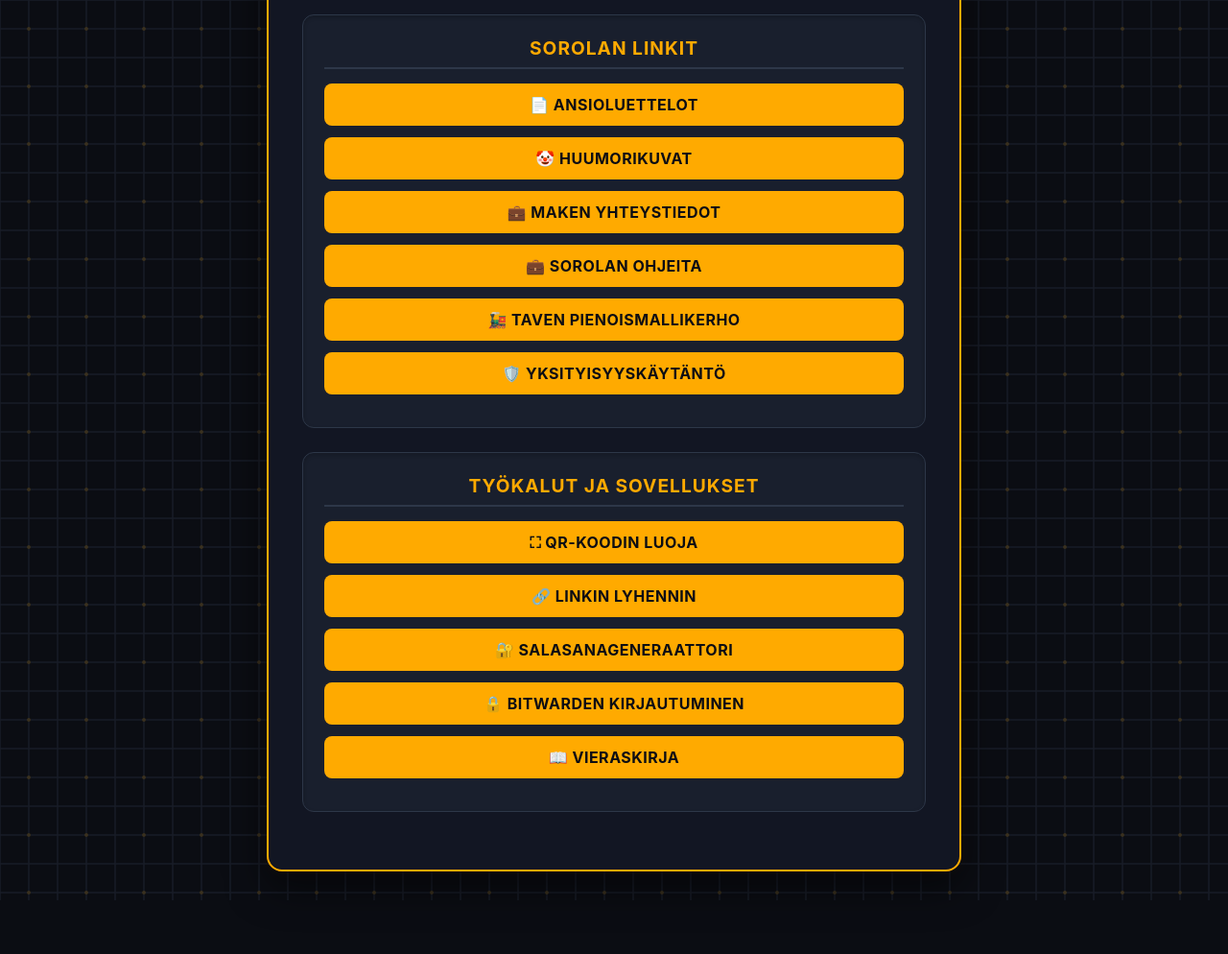
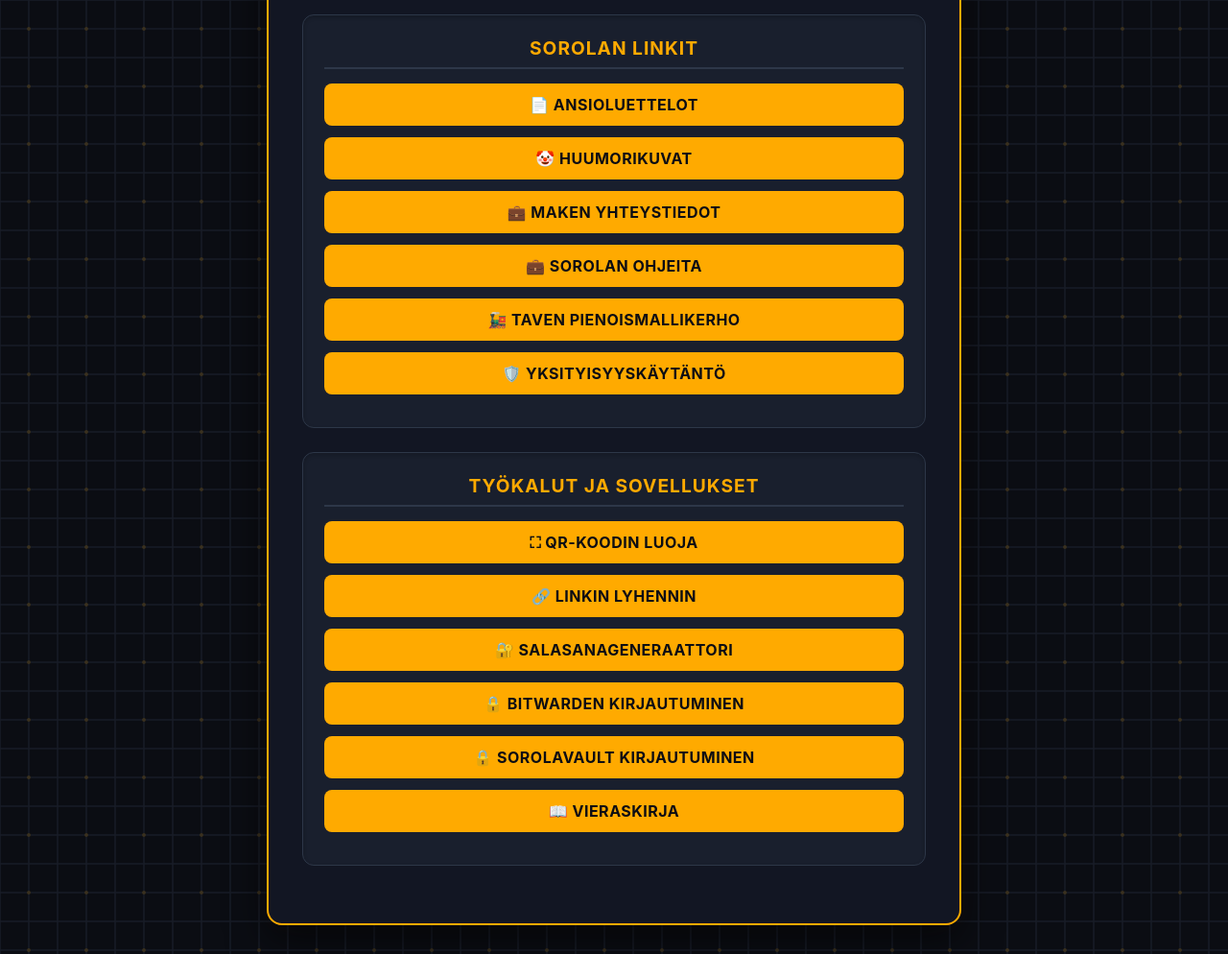
Before and after one commit to Domainmasteri/sorolan-sivut, a plain HTML site: page index.html in a window 1280 px wide. Shown: the part 240-1234 px from the top of the page at 96% size. Before the commit the page ends 1178 px from the top, so only its background shows below. Drawn offline with Linux system fonts and the light colour scheme.

Commit message:
Update index.html

```diff
--- a/index.html
+++ b/index.html
@@ -37,6 +37,7 @@
                 <a href="lyhennin" class="nappula1">🔗 Linkin lyhennin</a>
                 <a href="salasanat" class="nappula1">🔐 Salasanageneraattori</a>
                 <a href="https://vault.bitwarden.com/#/signin" target="_blank" class="nappula1">🔒 Bitwarden kirjautuminen</a>
+                <a href="https://vault.sorola.fi/" target="_blank" class="nappula1">🔒 SorolaVault kirjautuminen</a>
                 <a href="vieraskirja" class="nappula1">📖 Vieraskirja</a>
             </div>
         </div>
```
